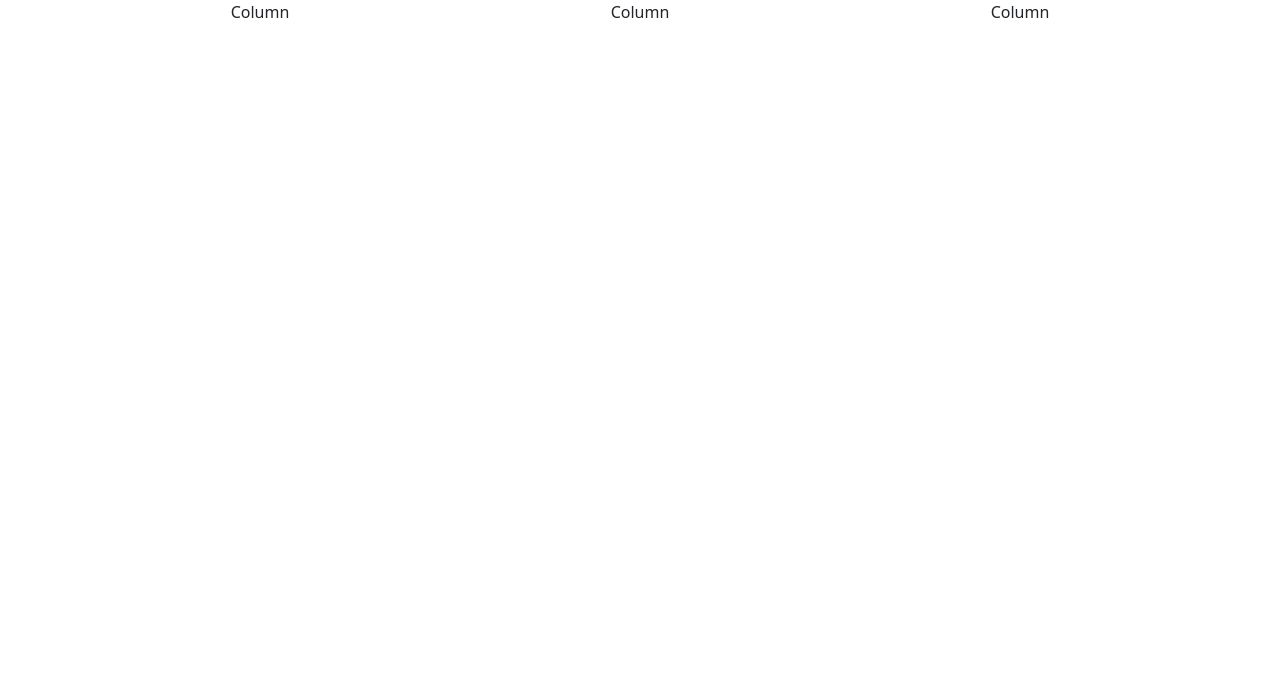
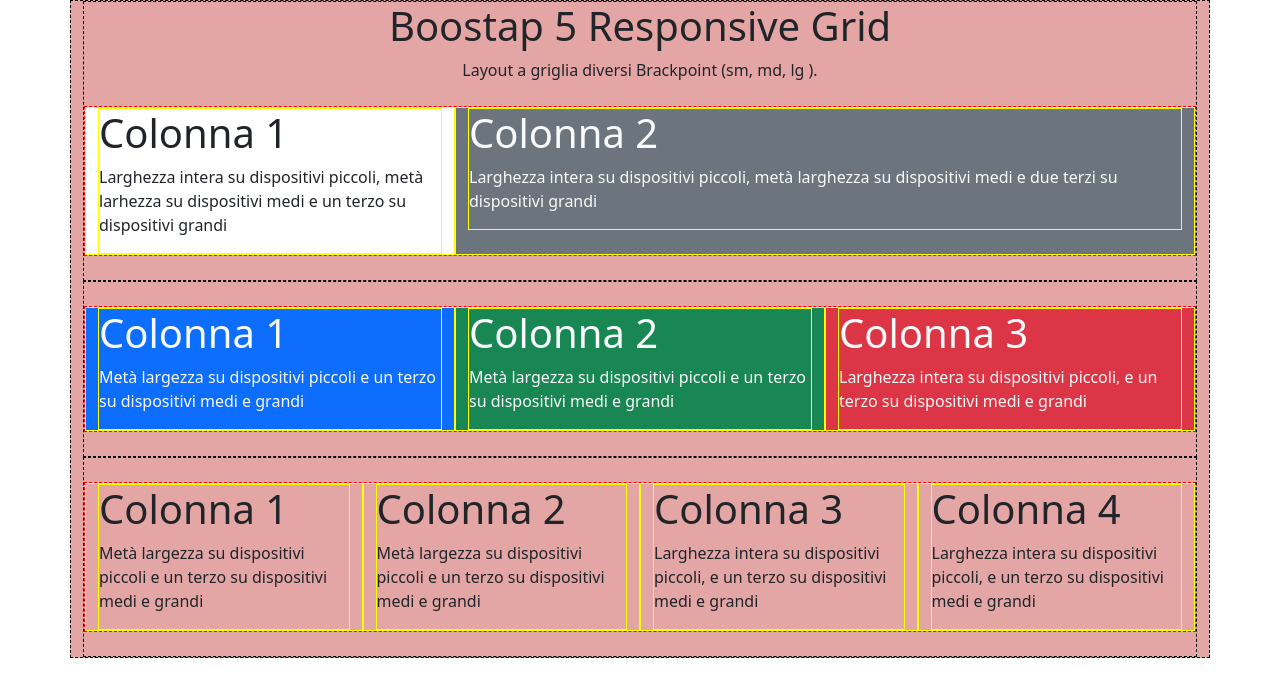
Before and after one commit to LuigiCasale95/htmlcss-bootstrap-layout, a plain HTML site: page index.html in a window 1280 px wide. Drawn offline with nearby package versions, Linux system fonts and the light colour scheme.

Commit message:
Prime 2 row complete

```diff
--- a/css/main.css
+++ b/css/main.css
@@ -0,0 +1,17 @@
+[class^='container'] {
+    border: 1px dashed black;
+    background-color: rgb(228, 165, 165);
+   /*  min-height: 80vh; */
+}
+[class^='row'] {
+    border: 1px dashed red;
+}
+[class^='col']{
+   /*  height: 200px; */
+/*     background-color: cadetblue; */
+    border: 1px solid yellow;
+}
+.colonna {
+    text-align: start;
+/*     border: solid green;
+ */}
--- a/index.html
+++ b/index.html
@@ -15,19 +15,94 @@
 </head>
 
 <body>
+    <div class="container">
+  <!-- Content here -->
+
     <div class="container text-center">
-  <div class="row">
-    <div class="col">
-      Column
+
+      <h1>Boostap 5 Responsive Grid</h1>
+      <span>Layout a griglia diversi Brackpoint (sm, md, lg ).</span>
+
+        <div class="row mt-4 mb-4">
+            <div class="col-lg-4 col-md-6 bg-white">
+              <div class="colonna">
+
+                  <h1>Colonna 1</h1>
+                  <p>Larghezza intera su dispositivi piccoli, metà larhezza su dispositivi medi e un terzo su dispositivi grandi</p>
+              </div>
+              </div>
+              <div class="col-lg-8 col-md-6 bg-secondary text-light">
+                  <div class="colonna">
+
+                      <h1>Colonna 2</h1>
+                      <p>Larghezza intera su dispositivi piccoli, metà larghezza su dispositivi medi e due terzi su dispositivi grandi</p>
+                  </div>
+              </div>
+          </div>
     </div>
-    <div class="col">
-      Column
-    </div>
-    <div class="col">
-      Column
-    </div>
+
+        <div class="container text-center">
+        <div class="row mt-4 mb-4  text-light">
+            <div class="col-lg-4 col-md-4 col-sm-6 bg-primary">
+              <div class="colonna">
+
+                  <h1>Colonna 1</h1>
+                  <p>Metà largezza su dispositivi piccoli e un terzo su dispositivi medi e grandi</p>
+              </div>
+              </div>
+              <div class="col-lg-4 col-md-4 col-sm-6 bg-success">
+                  <div class="colonna">
+
+                      <h1>Colonna 2</h1>
+                      <p>Metà largezza su dispositivi piccoli e un terzo su dispositivi medi e grandi</p>
+                  </div>
+              </div>
+              <div class="col-lg-4 col-md-4 col bg-danger">
+                  <div class="colonna">
+
+                      <h1>Colonna 3</h1>
+                      <p>Larghezza intera su dispositivi piccoli, e un terzo su dispositivi medi e grandi</p>
+                  </div>
+              </div>
+          </div>
+      </div>
+
+
+     <div class="container text-center">
+       <div class="row mt-4 mb-4">
+            <div class="col-lg-3 col-md-3 col-sm-6">
+              <div class="colonna">
+
+                  <h1>Colonna 1</h1>
+                  <p>Metà largezza su dispositivi piccoli e un terzo su dispositivi medi e grandi</p>
+              </div>
+              </div>
+              <div class="col-lg-3 col-md-3 col-sm-6">
+                  <div class="colonna">
+
+                      <h1>Colonna 2</h1>
+                      <p>Metà largezza su dispositivi piccoli e un terzo su dispositivi medi e grandi</p>
+                  </div>
+              </div>
+              <div class="col-lg-3 col-md-3 col-sm-6">
+                  <div class="colonna">
+
+                      <h1>Colonna 3</h1>
+                      <p>Larghezza intera su dispositivi piccoli, e un terzo su dispositivi medi e grandi</p>
+                  </div>
+              </div>
+              <div class="col-lg-3 col-md-3 col-sm-6">
+                  <div class="colonna">
+
+                      <h1>Colonna 4</h1>
+                      <p>Larghezza intera su dispositivi piccoli, e un terzo su dispositivi medi e grandi</p>
+                  </div>
+              </div>
+          </div>
+      </div>
+
+
   </div>
-</div>
 
 
 </body>
```
